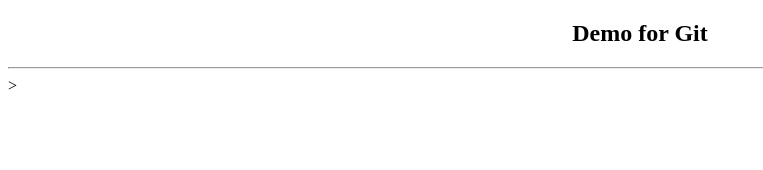
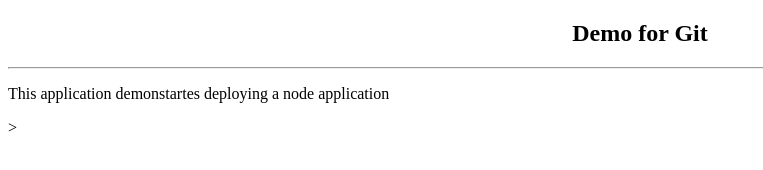
Before and after one commit to AyushJain-31/node_aj, a website: page index.html in a window 1280 px wide. Shown: the whole page, without its empty margins (0-763 px from the left). Drawn offline with Linux system fonts and the light colour scheme.

Commit message:
Paragraph added to homepage

```diff
--- a/index.html
+++ b/index.html
@@ -7,7 +7,6 @@
   <body>
     <h2><center>Demo for Git</center> </h2>
     <hr />
-
-
+    <p>This application demonstartes deploying a node application</p>
   </body>
 </html>>
```
